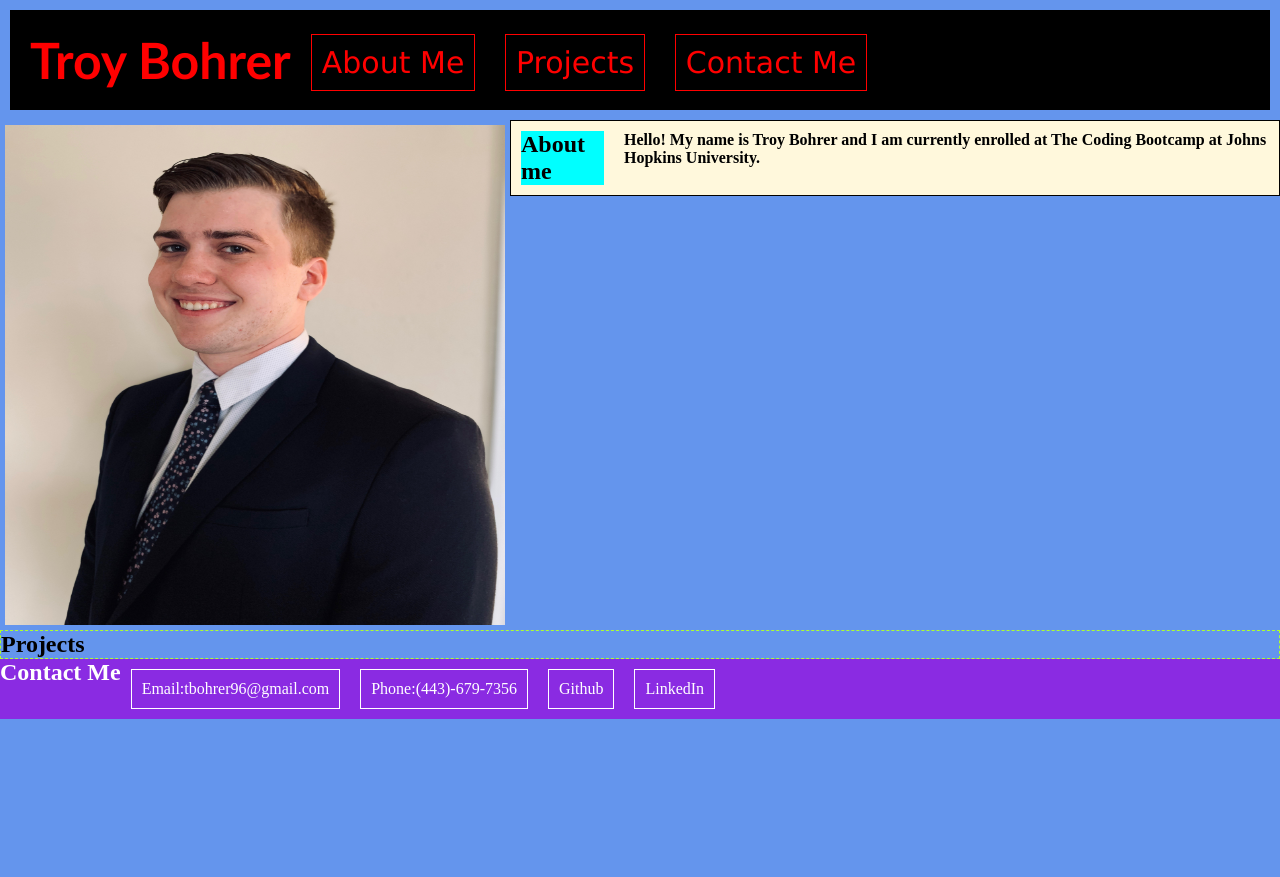
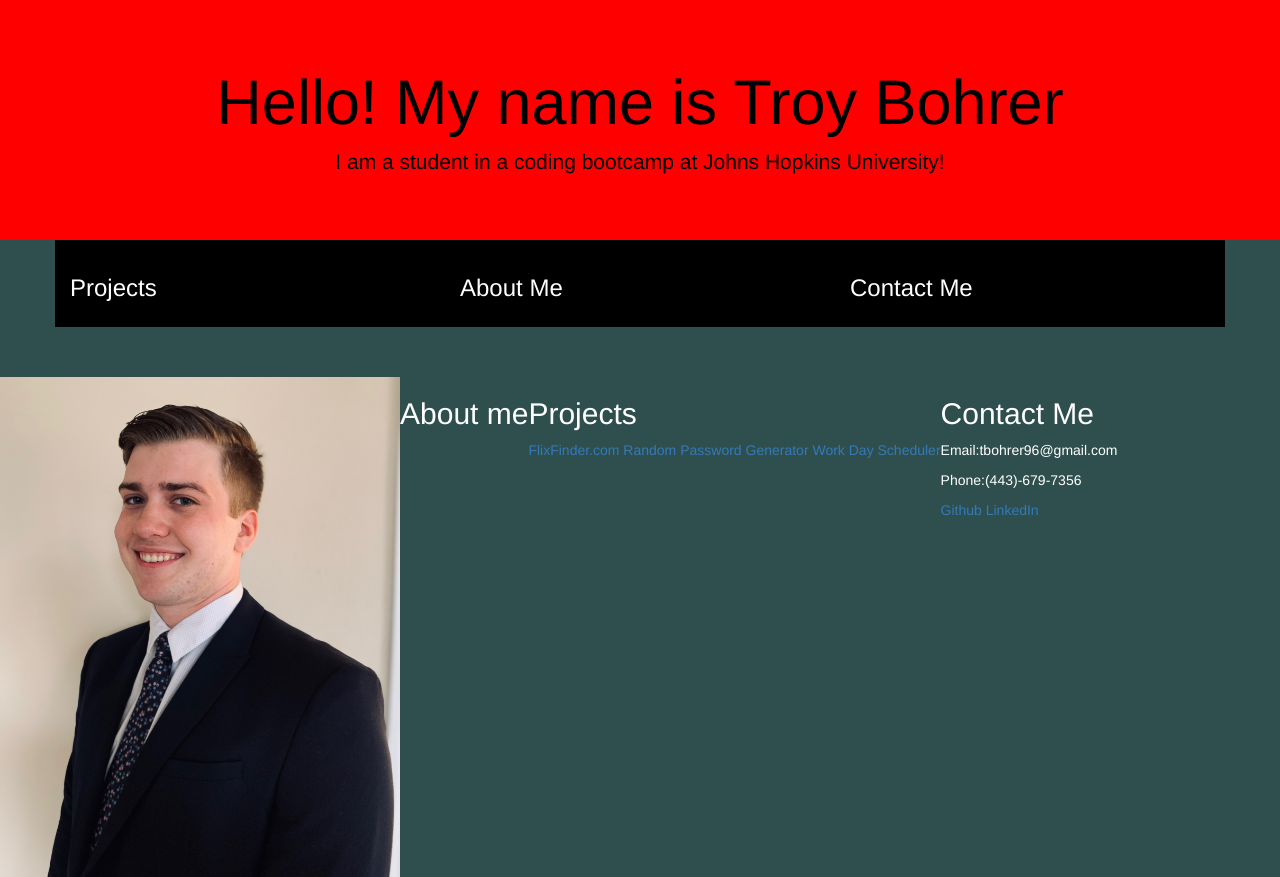
Before and after one commit to TroyBohrer8/Professional-Portfolio, a plain HTML site: page index.html in a window 1280 px wide. Before the commit the page ends 800 px from the top, so only its background shows below. Drawn offline with nearby package versions, Linux system fonts and the light colour scheme.

Commit message:
pushing updated portfolio

```diff
--- a/assets/style.css
+++ b/assets/style.css
@@ -1,103 +1,42 @@
-* {
-    box-sizing: border-box;
-    padding: 0%;
-    margin: 0%;
+#troy {
+    height: 500px;
+    width: 400px;
+    float: left;
+}
+
+.jumbotron {
+    color: #000;
+    background: #ff0000;
+    margin: auto;
+}
+
+#about-me {
+    flex-wrap: wrap;
+    float: right;
+    margin-top: 0;
 }
 
 body {
-    background-color: cornflowerblue;
-}
-
-header {
-    display: flex;
-    background-color: #000000;
-    font-family: 'Trebuchet MS', 'Lucida Sans Unicode', 'Lucida Grande', 'Lucida Sans', Arial, sans-serif;
-    padding: 20px;
-    margin: 10px;
-    color: #ff0000;
-}
-
-h1 {
-    display: inline-block;
-    font-size: 50px;
-}
-
-header nav {
-    padding-top: 15px;
-    margin-right: 20px;
-    float: right;
-    font-family:Verdana, Geneva, Tahoma, sans-serif;
-    font-size: 30px;
-    text-align: right;
-}
-
-header nav ul {
-    list-style-type: none;
-}
-
-header nav ul li {
-    display: inline;
-    margin-left: 20px;
-}
-
-a {
-    text-decoration: none;
-    color: #ff0000;
-    border: solid 1px #ff0000;
-    padding: 10px;
-}
-
-img {
-    height: 500px;
-    width: 500px;
-    float: left;
-    margin: 5px;
-}
-
-.intro {
-    display: flex;
-    padding-left: 0;
-    border: solid 1px #000000;
-    background-color: cornsilk;
-    font-weight: bold;
-}
-
-.intro h2 {
-    display: block;
-    background-color: aqua;
-    margin: 10px;
-}
-
-.intro p {
-    display: block;
-    padding: 10px;
-}
-
-.project {
-    display: flex;
-    clear: left;
-    border: dashed 1px greenyellow;
-}
-
-.contact {
-    display: flex;
-    background-color: blueviolet;
+    background-color: darkslategrey;
     color: white;
 }
 
-.contact p {
-    display: inline;
-    border: solid 1px #ffffff;
-    margin: 10px;
-    padding: 10px;
+.container {
+    margin: auto;
+    background-color: black;
+    padding: 15px;
+    margin-bottom: 50px;
 }
 
-@media screen and (max-width: 992px) {
-    header {
-        background: #ffffff;
-    }
+h3 a{
+    text-decoration: none;
+    color: white;
+}
 
-    nav {
-        width: 50%;
-    }
+h3 a:hover {
+    color: peru;
 }
+
+main {
+    display: flex;
+}
--- a/index.html
+++ b/index.html
@@ -4,61 +4,59 @@
     <meta charset="UTF-8">
     <meta http-equiv="X-UA-Compatible" content="IE=edge">
     <meta name="viewport" content="width=device-width, initial-scale=1.0">
+    <link rel="stylesheet" href="https://maxcdn.bootstrapcdn.com/bootstrap/3.4.1/css/bootstrap.min.css">
     <link rel="stylesheet" href="./assets/style.css">
-
     <title>Troy's Portfolio</title>
 </head>
 <body>
-
-    <!--Header-->
-
-    <header>
-        <h1>Troy Bohrer</h1>
-        <nav>
-            <ul>
-                <li>
-                    <a href="#about-me">About Me</a>
-                </li>
-                <li>
-                    <a href="#projects">Projects</a>
-                </li>
-                <li>
-                    <a href="#contact-me">Contact Me</a>
-                </li>
-            </ul>
-        </nav>
-    </header>
-
+    <!--Jumbotron-->
+    <div class="jumbotron text-center">
+        <h1>Hello! My name is Troy Bohrer</h1>
+        <p>I am a student in a coding bootcamp at Johns Hopkins University!</p>
+      </div>
+    <!--Navbar-->
+      <div class="container">
+        <div class="row">
+          <div class="col-sm-4">
+            <h3><a href="#projects">Projects</a></h3>
+          </div>
+          <div class="col-sm-4">
+            <h3>About Me</h3>
+          </div>
+          <div class="col-sm-4">
+            <h3>Contact Me</h3>
+          </div>
+        </div>
+      </div>
     <!--Image-->
-
-    <figure>
-        <img src="./images/troybohrer.jpeg" alt="Troy Bohrer">
-    </figure>
+        <img src="./images/troybohrer.jpeg" id="troy" alt="Troy Bohrer">
 
     <main>
-
         <!--About me-->
-
-        <div id="about-me" class="intro">
+        <div id="about-me">
          <h2>About me</h2>
-         <p>Hello! My name is Troy Bohrer and I am currently enrolled at The Coding Bootcamp at Johns Hopkins University.
-         </p>
+         <p></p>
         </div>
 
         <!--Projects-->
 
-        <div id="projects" class="project">
-            <h2>Projects</h2>
+        <div class="project">
+            <h2 id="projects">Projects</h2>
+            <div class="links">
+              <a href="https://troybohrer8.github.io/Project-1/" id="flixfinder">FlixFinder.com</a>
+              <a href="https://troybohrer8.github.io/Random-Password-Generator/">Random Password Generator</a>
+              <a href="https://troybohrer8.github.io/Work-Day-Scheduler/">Work Day Scheduler</a>
+            </div>
         </div>
 
         <!--Contact me-->
 
-        <div id="contact-me" class="contact">
+        <div class="contact">
             <h2>Contact Me</h2>
             <p>Email:tbohrer96@gmail.com</p>
             <p>Phone:(443)-679-7356</p>
-            <p>Github</p>
-            <p>LinkedIn</p>
+            <a href="https://github.com/TroyBohrer8">Github</a>
+            <a href="https://www.linkedin.com/in/troy-bohrer-13394b20a?lipi=urn%3Ali%3Apage%3Ad_flagship3_profile_view_base_contact_details%3B7vBG9%2BYrSTyeJ9d6a2jVkQ%3D%3DLinkedIn">LinkedIn</a>
         </div>
 
     </main>
```
